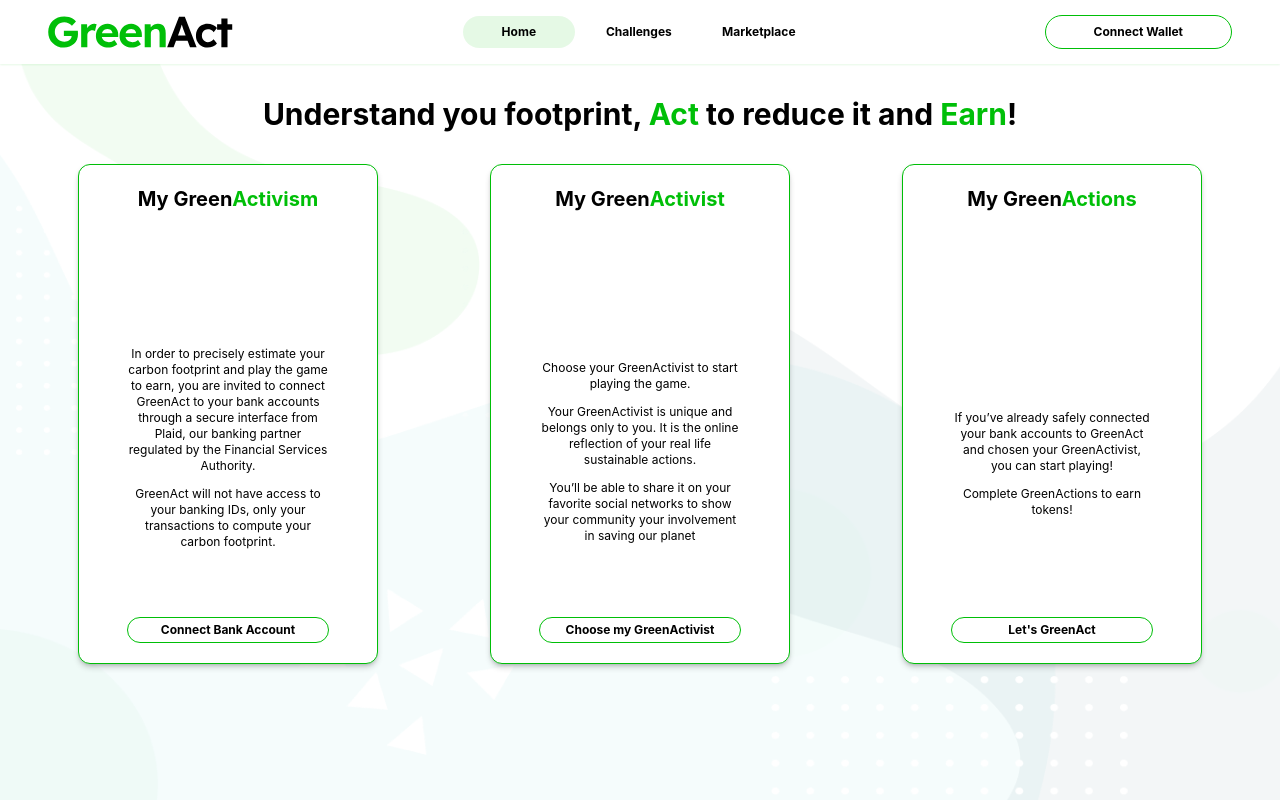
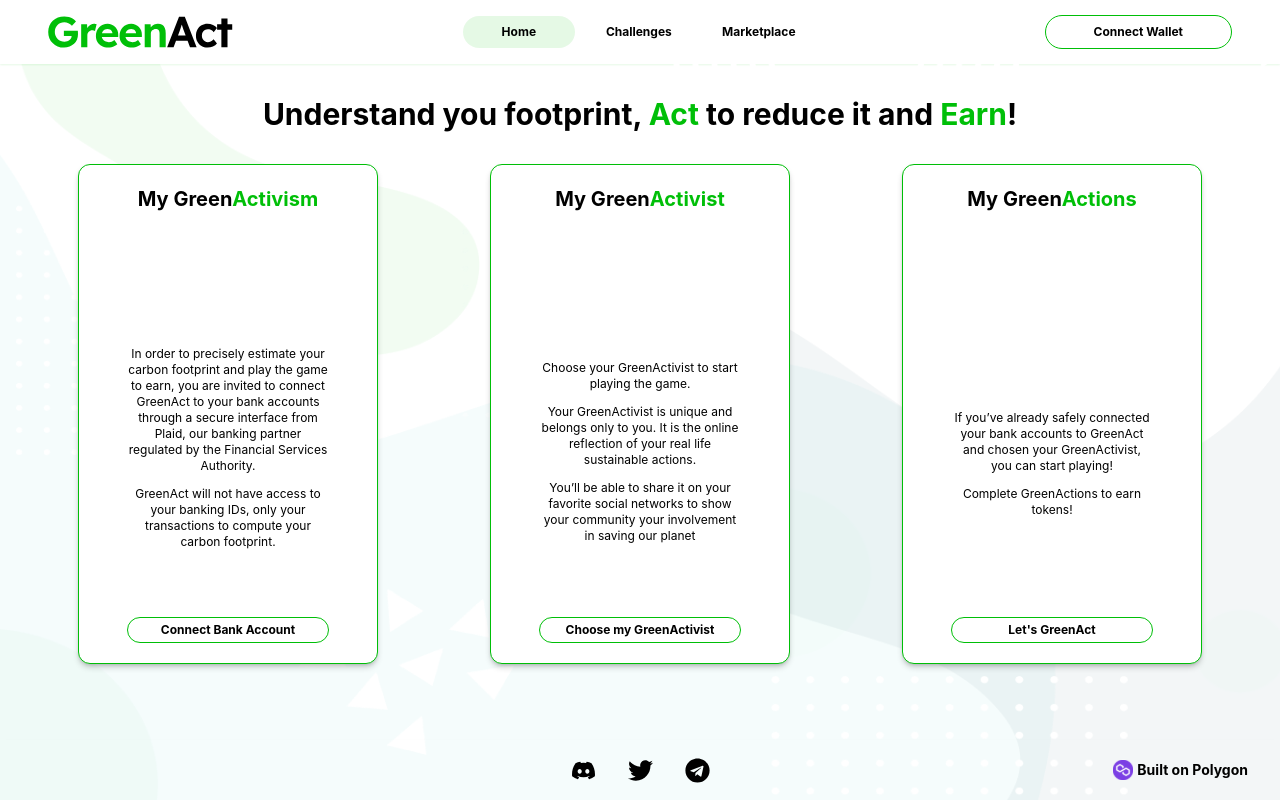
Before and after one commit to Green-Act/webapp, a React (Create React App) app: page / in a window 1280 px wide. Built offline with nearby package versions, Linux system fonts and the light colour scheme.

Commit message:
feat: add footer

```diff
--- a/package.json
+++ b/package.json
@@ -12,6 +12,7 @@
     "@types/react-dom": "^18.0.0",
     "react": "^18.1.0",
     "react-dom": "^18.1.0",
+    "react-icons": "^4.4.0",
     "react-router-dom": "^6.3.0",
     "react-scripts": "5.0.1",
     "typescript": "^4.4.2",
--- a/src/App.tsx
+++ b/src/App.tsx
@@ -1,16 +1,18 @@
 import React from "react";
 import { BrowserRouter as Router, Routes, Route } from "react-router-dom";
 import Header from "./components/layout/Header";
+import Footer from "./components/layout/Footer";
 import Home from "./pages/Home";
 
 function App() {
   return (
     <Router>
       <Header />
-      <main className="h-[calc(100%-64px)] w-full bg-gat bg-blend-normal bg-cover bg-center bg-no-repeat">
+      <main className="min-h-[calc(100%-64px)] w-full bg-gat bg-blend-normal bg-cover bg-center bg-no-repeat relative">
         <Routes>
           <Route path="/" element={<Home />} />
         </Routes>
+        <Footer />
       </main>
     </Router>
   );
--- /dev/null
+++ b/src/components/layout/Footer.tsx
@@ -0,0 +1,20 @@
+import React from "react";
+import { FaDiscord, FaTelegram, FaTwitter } from "react-icons/fa";
+
+const Footer: React.FC<Record<string, never>> = () => {
+  return (
+    <footer className="bg-transparent w-full flex items-center justify-between shadow-md shadow-inner shadow-black-10 h-[60px] absolute bottom-0 left-0">
+      <div className="flex items-center justify-center flex-1">
+        <FaDiscord size={25} />
+        <FaTwitter size={25} className="mx-8" />
+        <FaTelegram size={25} />
+      </div>
+      <div className="flex items-center absolute right-8">
+        <img src="/polygon.svg" alt="Built on Polygon" className="mr-1" />
+        <span className="text-sm font-bold">Built on Polygon</span>
+      </div>
+    </footer>
+  );
+};
+
+export default Footer;
```
Also changed, not shown: public/polygon.svg (added), 1 other file (tests, documents, lock files or other folders).
